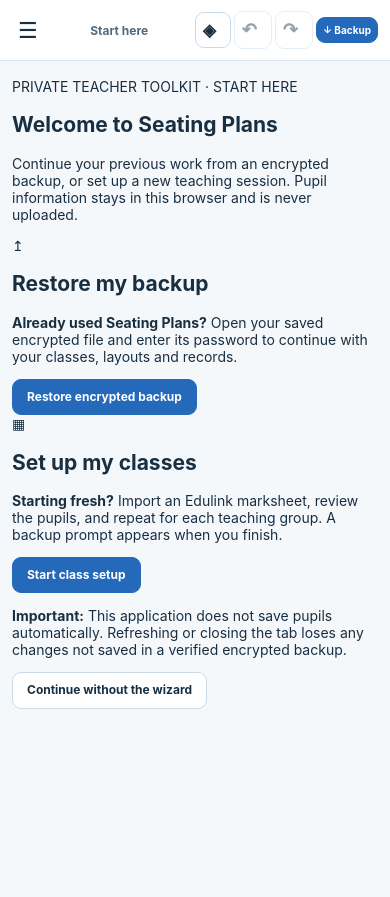
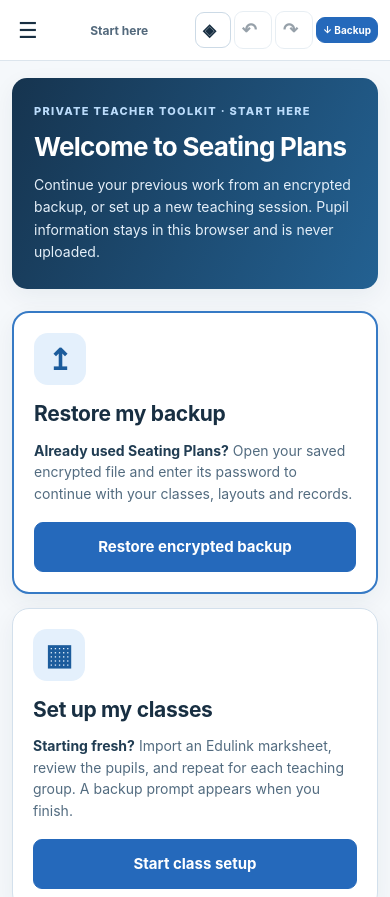
Before and after one commit to kingsnortongirls/seatingplans, a website with bundled scripts: page index.html in a window 390 px wide. Shown: the top 897 px of the page. Before the commit the page ends 844 px from the top, so only its background shows below. Built offline with nearby package versions, Linux system fonts and the light colour scheme.

Commit message:
Style restore-first welcome and accessible mobile class setup wizard

```diff
--- a/styles.css
+++ b/styles.css
@@ -250,3 +250,51 @@
 .opp-evidence{font-weight:400;font-size:12px;line-height:1.4;color:#445970;padding-left:25px;margin:3px 0}
 .opp-suggestion .btn{flex-shrink:0}
 @media(max-width:500px){.opp-pupil-group{padding:10px}.opp-suggestion{gap:8px}.opp-suggestion .btn{padding:7px 8px;font-size:12px}.opp-evidence{padding-left:0}}
+
+/* First-visit restore or guided setup, optimised for small school devices. */
+.onboarding-hero{
+ background:linear-gradient(115deg,#16344f 0%,#236192 100%);
+ color:#fff;border-radius:18px;padding:clamp(24px,4vw,46px);
+ margin-bottom:22px;box-shadow:var(--shadow);
+}
+.onboarding-eyebrow{display:block;font-size:11px;font-weight:800;letter-spacing:1.3px;color:#bbdcfb;margin-bottom:14px}
+.onboarding-hero h1{font-size:clamp(26px,4vw,40px);margin:0 0 12px;letter-spacing:-.7px;line-height:1.15}
+.onboarding-hero p{max-width:680px;font-size:clamp(14px,1.6vw,17px);color:#e4eff9;line-height:1.6;margin:0}
+.onboarding-grid{display:grid;grid-template-columns:repeat(2,minmax(0,1fr));gap:18px;margin:16px 0 20px}
+.onboarding-card{
+ padding:clamp(20px,2.8vw,30px);border:1px solid #d3e0ec;
+ border-radius:17px;background:#fff;display:flex;flex-direction:column;
+ align-items:flex-start;min-width:0;box-shadow:var(--shadow);
+}
+.onboarding-card.onboarding-restore{border:2px solid #367ac5}
+.onboarding-symbol{
+ display:grid;place-items:center;width:52px;height:52px;
+ border-radius:14px;background:#e4f0fc;color:#1c5c9c;
+ font-size:29px;font-weight:700;margin-bottom:15px;
+}
+.onboarding-card h2{font-size:21px;letter-spacing:-.3px;margin:0 0 12px;line-height:1.3}
+.onboarding-card p{font-size:14px;line-height:1.55;color:#536c80;margin:0 0 22px}
+.onboarding-card p strong{color:#213d53}
+.onboarding-card .onboarding-main-action{
+ display:flex;align-items:center;justify-content:center;
+ min-height:50px;padding:11px 17px;margin-top:auto;
+ width:100%;white-space:normal;text-align:center;font-size:15px;
+}
+.onboarding-footer{display:flex;align-items:center;justify-content:space-between;flex-wrap:wrap;gap:15px;padding:18px 22px;background:#eef5fb;border:1px solid #dce7ef;border-radius:13px}
+.onboarding-footer p{margin:0;flex:1;min-width:220px;font-size:13px;line-height:1.55;color:#43596d}
+.onboarding-footer .btn{white-space:normal}
+.onboarding-step{display:flex;align-items:center;justify-content:space-between;gap:14px;flex-wrap:wrap;border:1px solid #cedff0;border-radius:12px;padding:13px 20px;background:#e9f3fd;margin:12px 0 18px}
+.onboarding-step-label{font-size:11px;font-weight:850;letter-spacing:.9px;color:#38628e}
+.onboarding-step strong{color:#163a5b}
+.onboarding-success{margin-bottom:15px}
+.onboarding-success p{margin:7px 0 0;line-height:1.4}
+.onboarding-finish .onboarding-symbol{background:#e3f1e9;color:#207456}
+@media(max-width:740px){
+ .onboarding-grid{grid-template-columns:1fr;gap:14px}
+ .onboarding-hero{padding:26px 22px;border-radius:15px}
+ .onboarding-card{padding:20px}
+ .onboarding-card p{margin-bottom:17px}
+ .onboarding-footer{padding:17px;flex-direction:column;align-items:stretch}
+ .onboarding-footer .btn{width:100%}
+}
+@media print{.onboarding-hero,.onboarding-grid,.onboarding-footer,.onboarding-step{display:none!important}}
```
